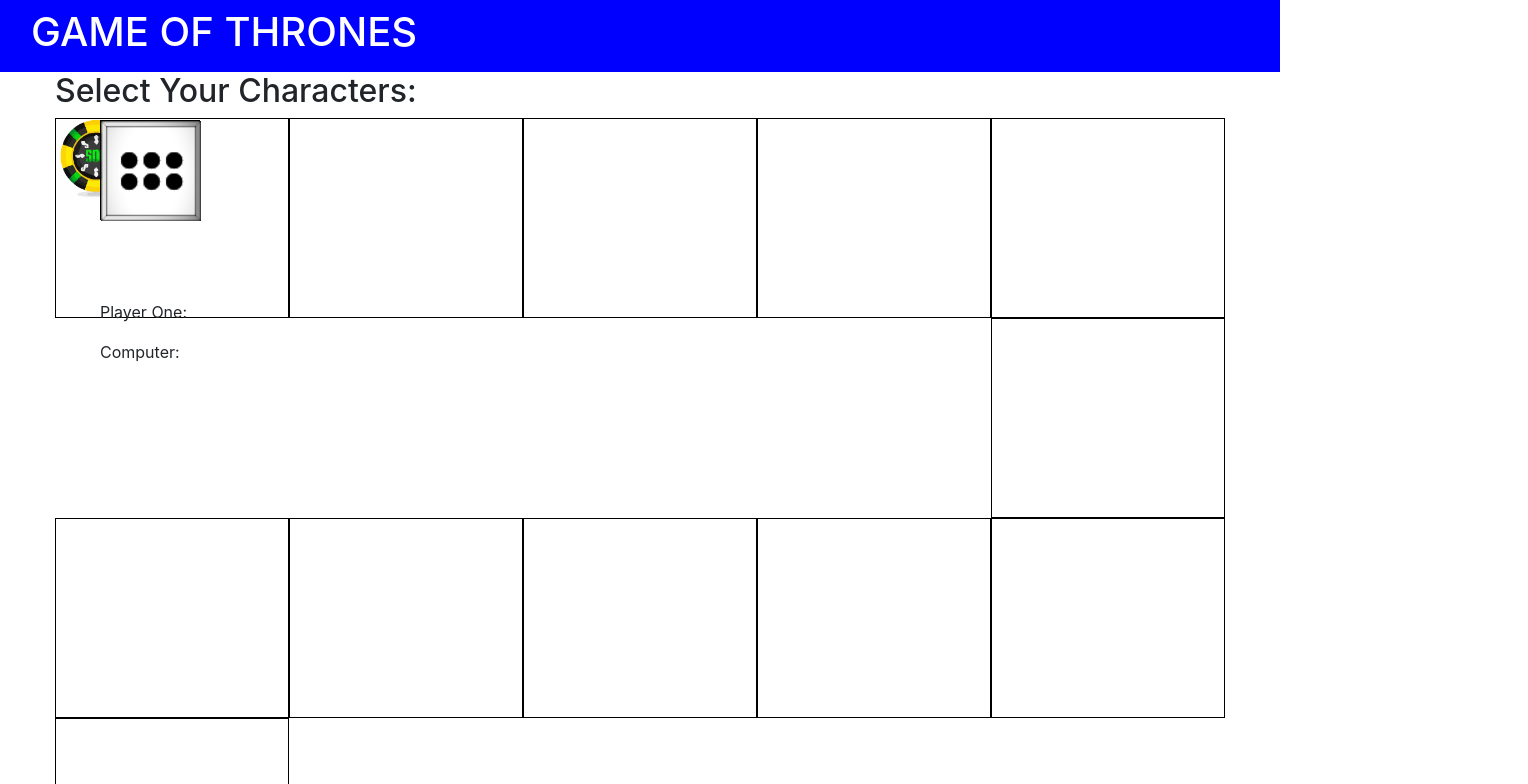
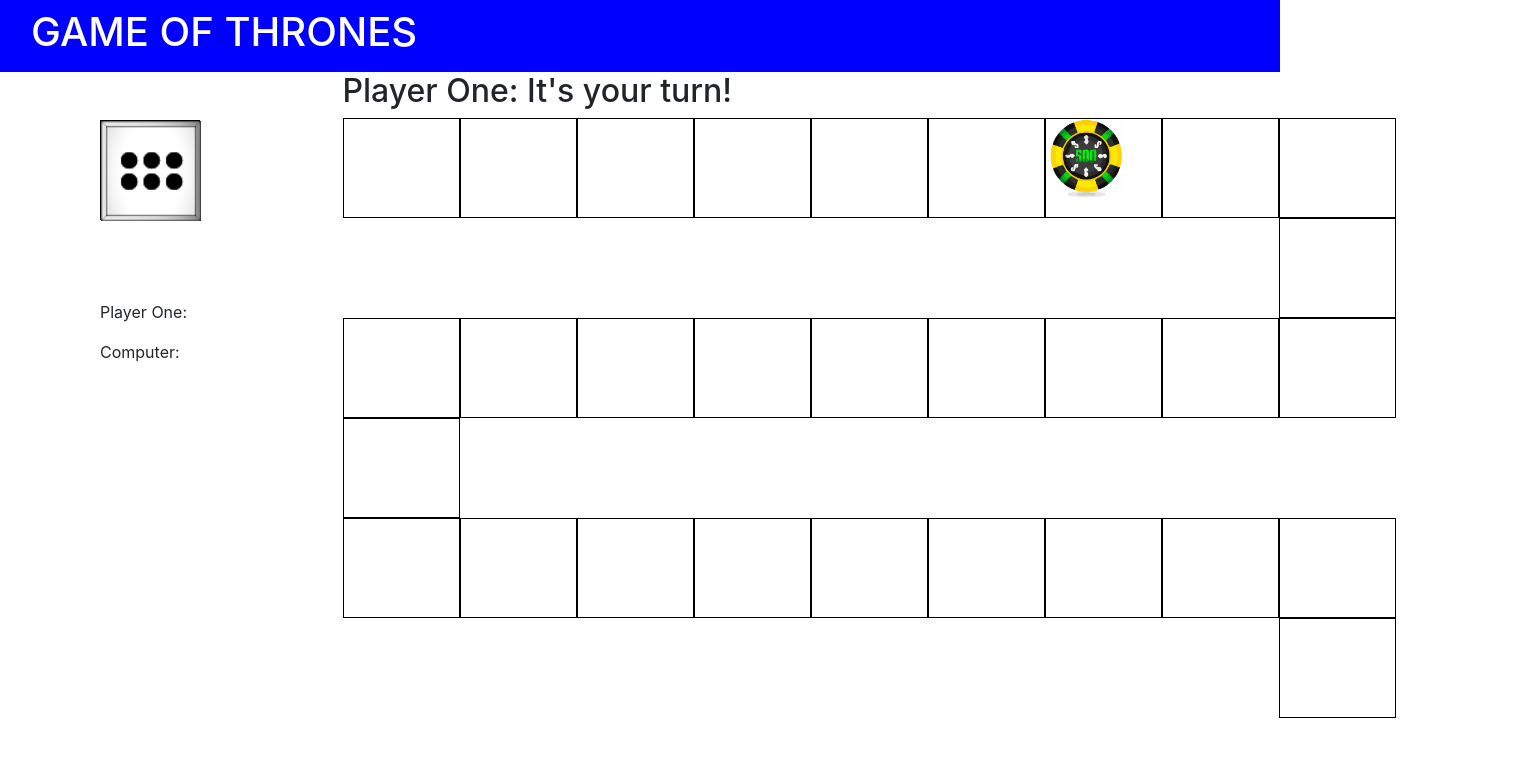
Before and after one commit to Myhr86/Game-Of-Thrones-Game, a plain HTML site: page boardgame.html in a window 1280 px wide. Both pictures are taken after a click on the element "Throw Dice". Shown: the top 784 px of the page, 1528 px wide, since content can reach past the window. Drawn offline with nearby package versions, Linux system fonts and the light colour scheme.

Commit message:
Change gameboard layout. Add function to move token on grid

```diff
--- a/boardgame.html
+++ b/boardgame.html
@@ -19,18 +19,23 @@
       </nav>
     </header>
     <div class="container-fluid">
-      <div class="container">
-        <h2>Select Your Characters: </h2>
+      <div class="container board">
+        <h2 id="currentPlayer"></h2>
       </div>
       <div id="diceContainer" onclick="throwDice()">
         <h3>Throw Dice</h3>
       </div>
       <div id="players">
+
         <p>Player One: <span id="playerOne"></span></p>
         <p>Computer: <span id="playerTwo"></span></p>
       </div>
-      <div class="container">
+      <div class="container board">
         <div class="oneToFive">
+          <div class="square"></div>
+          <div class="square"></div>
+          <div class="square"></div>
+          <div class="square"></div>
           <div class="square"></div>
           <div class="square"></div>
           <div class="square"></div>
@@ -38,7 +43,7 @@
           <div class="square"></div>
         </div>
         <div class="firstSingle">
-          <div class="singleSquare"></div>
+          <div class="square singleSquare"></div>
         </div>
         <div class="oneToFive">
           <div class="square"></div>
@@ -46,9 +51,13 @@
           <div class="square"></div>
           <div class="square"></div>
           <div class="square"></div>
+          <div class="square"></div>
+          <div class="square"></div>
+          <div class="square"></div>
+          <div class="square"></div>
         </div>
         <div class="secondSingle">
-          <div class="singleSquare"></div>
+          <div class="square singleSquare"></div>
         </div>
         <div class="oneToFive">
           <div class="square"></div>
@@ -56,34 +65,17 @@
           <div class="square"></div>
           <div class="square"></div>
           <div class="square"></div>
-        </div>
-        <div class="firstSingle">
-          <div class="singleSquare"></div>
-        </div>
-        <div class="oneToFive">
-          <div class="square"></div>
-          <div class="square"></div>
-          <div class="square"></div>
-          <div class="square"></div>
-          <div class="square"></div>
-        </div>
-        <div class="secondSingle">
-          <div class="singleSquare"></div>
-        </div>
-        <div class="oneToFive">
-          <div class="square"></div>
           <div class="square"></div>
           <div class="square"></div>
           <div class="square"></div>
           <div class="square"></div>
         </div>
         <div class="firstSingle">
-          <div class="singleSquare"></div>
+          <div class="square singleSquare"></div>
         </div>
       </div>
     </div>
     </div>
   <script src="js/boardgame.js"></script>
-  script
   </body>
 </html>
--- a/js/boardgame.js
+++ b/js/boardgame.js
@@ -1,18 +1,36 @@
 var state = localStorage.getItem('state');
 var playerOne = localStorage.getItem('playerOne');
 var playerTwo = localStorage.getItem('playerTwo');
+var p1 = "Player One";
+var p2 = "Computer";
+var activePlayer = 0;
+
 
 var diceContainer = document.getElementById("diceContainer");
 var dice = document.createElement("img");
 var h3 = document.querySelector("H3");
 var square = document.querySelectorAll(".square");
+var squareContent = document.getElementsByClassName("square");
 var gridSingleRight = document.querySelectorAll(".firstSingle");
 var gridSingleLeft = document.querySelectorAll(".secondSingle");
 
+var currentPlayer = document.getElementById("currentPlayer");
+var p1TextNode = ": It's your turn!";
+var p2TextNode = ": It's your turn!";
 var firstPlayer = document.getElementById("playerOne");
 var secondPlayer = document.getElementById("playerTwo");
 firstPlayer.innerHTML = playerOne;
 secondPlayer.innerHTML = playerTwo;
+
+
+if (activePlayer % 2 == 0) {
+  console.log("he");
+  currentPlayer.append(p1);
+  currentPlayer.append(p1TextNode);
+} else {
+  currentPlayer.append(p2);
+  currentPlayer.append(p2TextNode);
+}
 
 var img = document.createElement("img");
 img.src = "/images/testing.png";
@@ -20,19 +38,61 @@
 console.log(square);
 square[0].append(img);
 
-dice0.src = "/images/dice1.png";
-dice1.src = "/images/dice2.png";
-dice2.src = "/images/dice3.png";
-dice3.src = "/images/dice4.png";
-dice4.src = "/images/dice5.png";
-dice5.src = "/images/dice6.png";
-
 function throwDice() {
   var random = Math.floor((Math.random() * 6) + 1);
-  dice.src = "/images/dice" + random + ".png";
+  switch (random) {
+    case 1:
+      random = 1;
+      dice.src = "/images/dice" + 1 + ".png";
+      break;
+    case 2:
+      random = 2;
+      dice.src = "/images/dice" + 2 + ".png";
+      break;
+    case 3:
+      random = 3;
+      dice.src = "/images/dice" + 3 + ".png";
+      break;
+    case 4:
+      random = 4;
+      dice.src = "/images/dice" + 4 + ".png";
+      break;
+    case 5:
+      random = 5;
+      dice.src = "/images/dice" + 5 + ".png";
+      break;
+    case 6:
+      random = 6;
+      dice.src = "/images/dice" + 6 + ".png";
+      break;
+  }
 
   h3.style.display = "none";
   diceContainer.append(dice);
+
+  if(activePlayer % 2 == 0) {
+    currentPlayer = firstPlayer;
+  } else {
+    currentPlayer = secondPlayer;
+  }
+
+  activePlayer++;
+  console.log(activePlayer);
+
+  move();
+  function move() {
+    var token = document.querySelector(".token");
+
+
+    for (var i = 0; i < squareContent.length; i++) {
+        var activeSquare = squareContent;
+    }
+
+    var tokenPos = activeSquare[random];
+
+    var currentPos = tokenPos;
+    tokenPos.append(token);
+    console.log(currentPos);
+    console.log(tokenPos);
+  }
 }
-
-console.log("yolo");
--- a/styles/boardgame.scss
+++ b/styles/boardgame.scss
@@ -2,21 +2,26 @@
 @import "partials/layout";
 @import "partials/media";
 
+.board {
+  margin-left: 25%;
+}
+
 .oneToFive {
   display: grid;
-  grid-template-columns: 20% 20% 20% 20% 20%;
-  grid-template-rows: 200px;
+  grid-template-columns: 10% 10% 10% 10% 10% 10% 10% 10% 10%;
+  grid-template-rows: 100px;
 }
 
 .square {
   border: 1px solid black;
+  position: relative;
 }
 
 .firstSingle {
   display: grid;
-  grid-template-areas: ". . . . singleSquare";
-  grid-template-columns: 20% 20% 20% 20% 20%;
-  grid-template-rows: 200px;
+  grid-template-areas: ". . . . . . . . singleSquare";
+  grid-template-columns: 10% 10% 10% 10% 10% 10% 10% 10% 10%;
+  grid-template-rows: 100px;
 }
 
 .singleSquare {
@@ -27,8 +32,8 @@
 .secondSingle {
   display: grid;
   grid-template-areas: "singleSquare . . . .";
-  grid-template-columns: 20% 20% 20% 20% 20%;
-  grid-template-rows: 200px;
+  grid-template-columns: 10% 10% 10% 10% 10%;
+  grid-template-rows: 100px;
 }
 
 #diceContainer {
@@ -55,6 +60,10 @@
   left: 100px;
 }
 
+#currentPlayer {
+
+}
+
 .token {
   width: 80px;
 }
```
Also changed, not shown: styles/boardgame.css, 1 other file.
